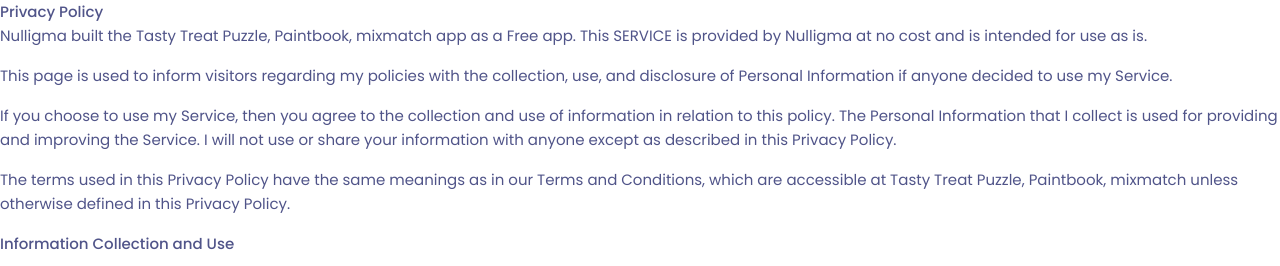
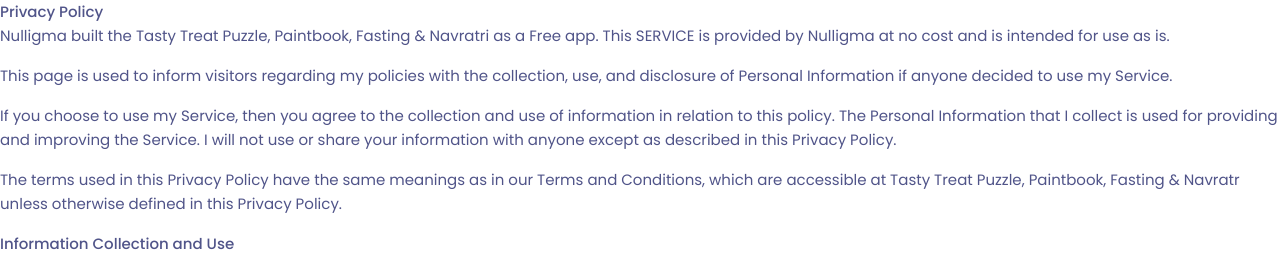
Before and after one commit to Nulligma/nulligma-website, a Gatsby site: page /privacy in a window 1280 px wide. Shown: the top 266 px of the page. Built offline with nearby package versions, Linux system fonts and the light colour scheme; Gatsby itself is replaced by a stand-in of ours.

Commit message:
Update privacy.js

```diff
--- a/src/pages/privacy.js
+++ b/src/pages/privacy.js
@@ -4,7 +4,7 @@
   return (
     <div>
     <strong>Privacy Policy</strong> <p>
-                  Nulligma built the Tasty Treat Puzzle, Paintbook, mixmatch app as
+                  Nulligma built the Tasty Treat Puzzle, Paintbook, Fasting & Navratri as
                   a Free app. This SERVICE is provided by
                   Nulligma at no cost and is intended for use as
                   is.
@@ -21,7 +21,7 @@
                 </p> <p>
                   The terms used in this Privacy Policy have the same meanings
                   as in our Terms and Conditions, which are accessible at
-                  Tasty Treat Puzzle, Paintbook, mixmatch unless otherwise defined in this Privacy Policy.
+                  Tasty Treat Puzzle, Paintbook, Fasting & Navratr unless otherwise defined in this Privacy Policy.
                 </p> <p><strong>Information Collection and Use</strong></p> <p>
                   For a better experience, while using our Service, I
                   may require you to provide us with certain personally
```
